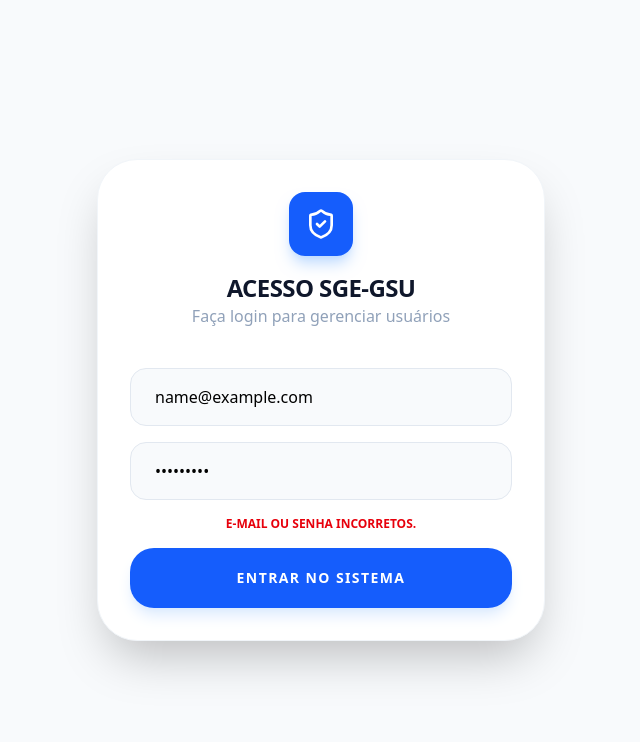
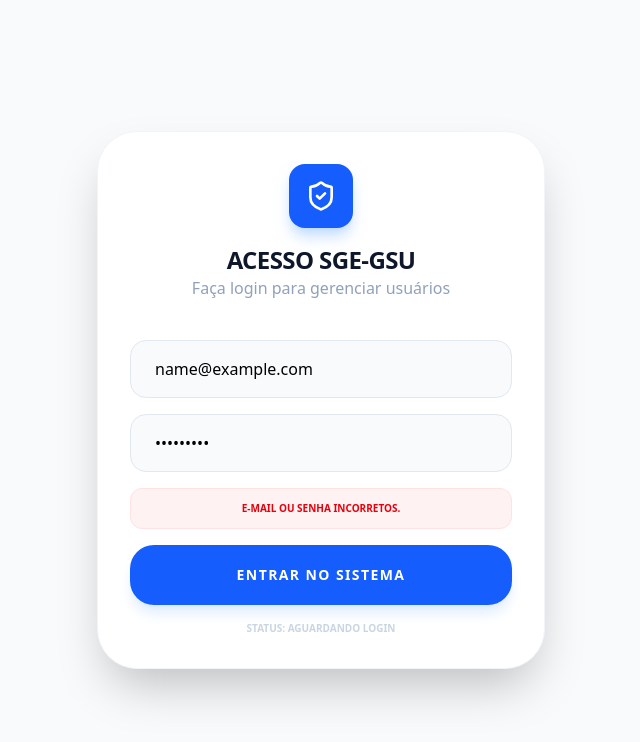
Before and after one commit to iuridev/SGE-GSU, a Next.js app: page /login in a window 1280 px wide. Both pictures are taken after typing "name@example.com", "Sample123" into the empty fields and a click on the button "ENTRAR NO SISTEMA". Shown: the top 742 px of the page, without its empty margins (319-959 px from the left). Built offline with nearby package versions, Linux system fonts and the light colour scheme; no server answers.

Commit message:
fix: implantação de logs console

```diff
--- a/src/app/login/page.tsx
+++ b/src/app/login/page.tsx
@@ -16,16 +16,45 @@ export default function LoginPage() {
     setLoading(true);
     setError('');
 
-    const { error } = await supabase.auth.signInWithPassword({
-      email,
-      password,
-    });
+    // LOG 1: Início do processo
+    console.log("--- INICIANDO TENTATIVA DE LOGIN ---");
+    console.log("E-mail digitado:", email);
 
-    if (error) {
-      setError("E-mail ou senha incorretos.");
+    try {
+      // LOG 2: Chamando o Supabase
+      console.log("Chamando supabase.auth.signInWithPassword...");
+
+      const { data, error: authError } = await supabase.auth.signInWithPassword({
+        email,
+        password,
+      });
+
+      if (authError) {
+        // LOG 3: Erro retornado pelo Supabase (ex: senha errada)
+        console.error("Erro retornado pelo Supabase:", authError.status, authError.message);
+        setError("E-mail ou senha incorretos.");
+        setLoading(false);
+        return;
+      }
+
+      // LOG 4: Sucesso na autenticação
+      if (data?.session) {
+        console.log("Login bem-sucedido! Sessão criada para:", data.user?.email);
+        console.log("Redirecionando para a Home...");
+        router.push('/');
+      } else {
+        console.warn("Login concluído, mas nenhuma sessão foi retornada.");
+        setLoading(false);
+      }
+
+    } catch (err: any) {
+      // LOG 5: Erro crítico (Geralmente variáveis de ambiente faltando)
+      console.error("ERRO CRÍTICO NO LOGIN:");
+      console.error("Mensagem do erro:", err.message);
+      console.error("Stack trace:", err);
+
+      setError("Erro de conexão. Verifique as chaves do banco.");
       setLoading(false);
-    } else {
-      router.push('/'); // Manda para a tela de gestão após logar
     }
   };
 
@@ -58,7 +87,11 @@ export default function LoginPage() {
             required
           />
 
-          {error && <div className="text-red-600 text-xs font-bold uppercase text-center">{error}</div>}
+          {error && (
+            <div className="bg-red-50 p-3 rounded-xl border border-red-100">
+                <div className="text-red-600 text-[10px] font-black uppercase text-center">{error}</div>
+            </div>
+          )}
 
           <button
             type="submit"
@@ -68,6 +101,11 @@ export default function LoginPage() {
             {loading ? <Loader2 className="animate-spin" /> : 'Entrar no Sistema'}
           </button>
         </form>
+
+        {/* LOG DE STATUS NA TELA (Opcional, ajuda a ver se o código travou) */}
+        <p className="mt-4 text-[10px] text-center text-slate-300 uppercase font-bold">
+            Status: {loading ? 'Conectando ao banco...' : 'Aguardando login'}
+        </p>
       </div>
     </div>
   );
```
